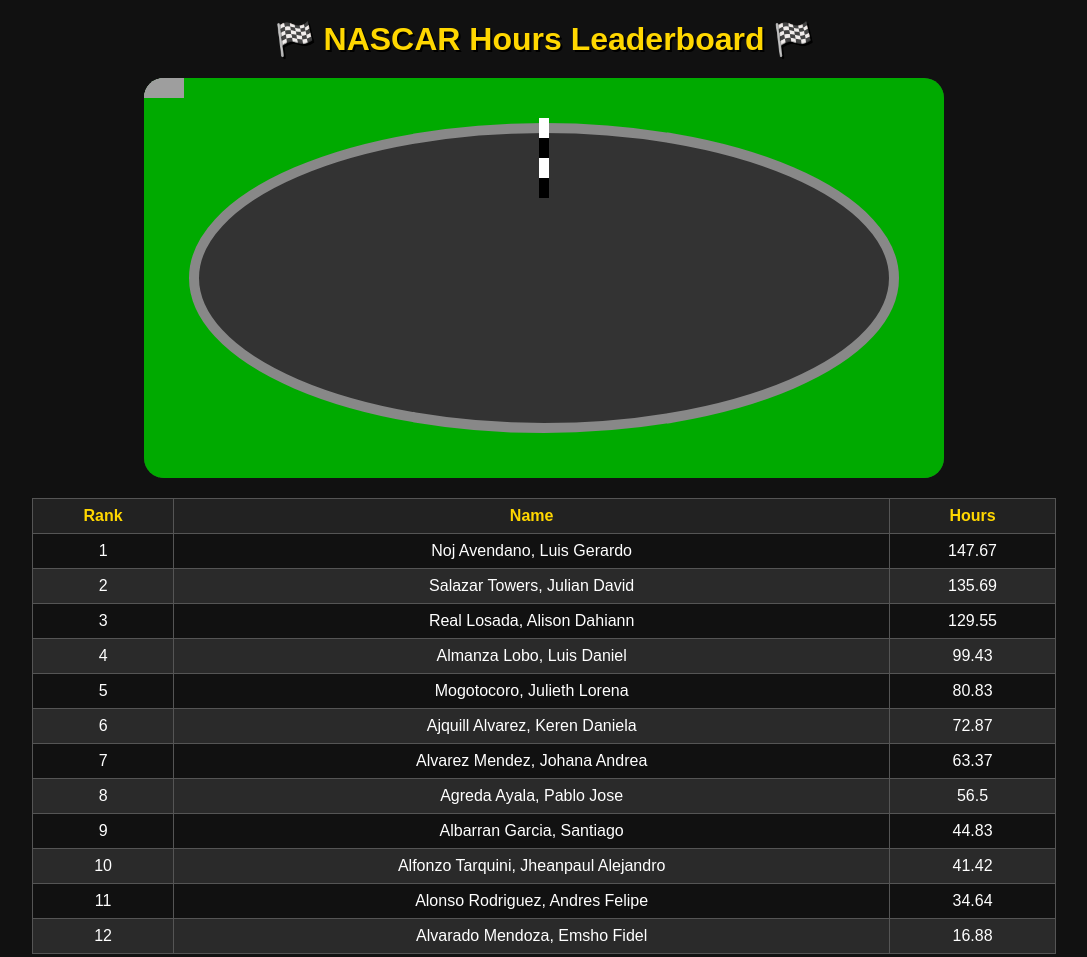
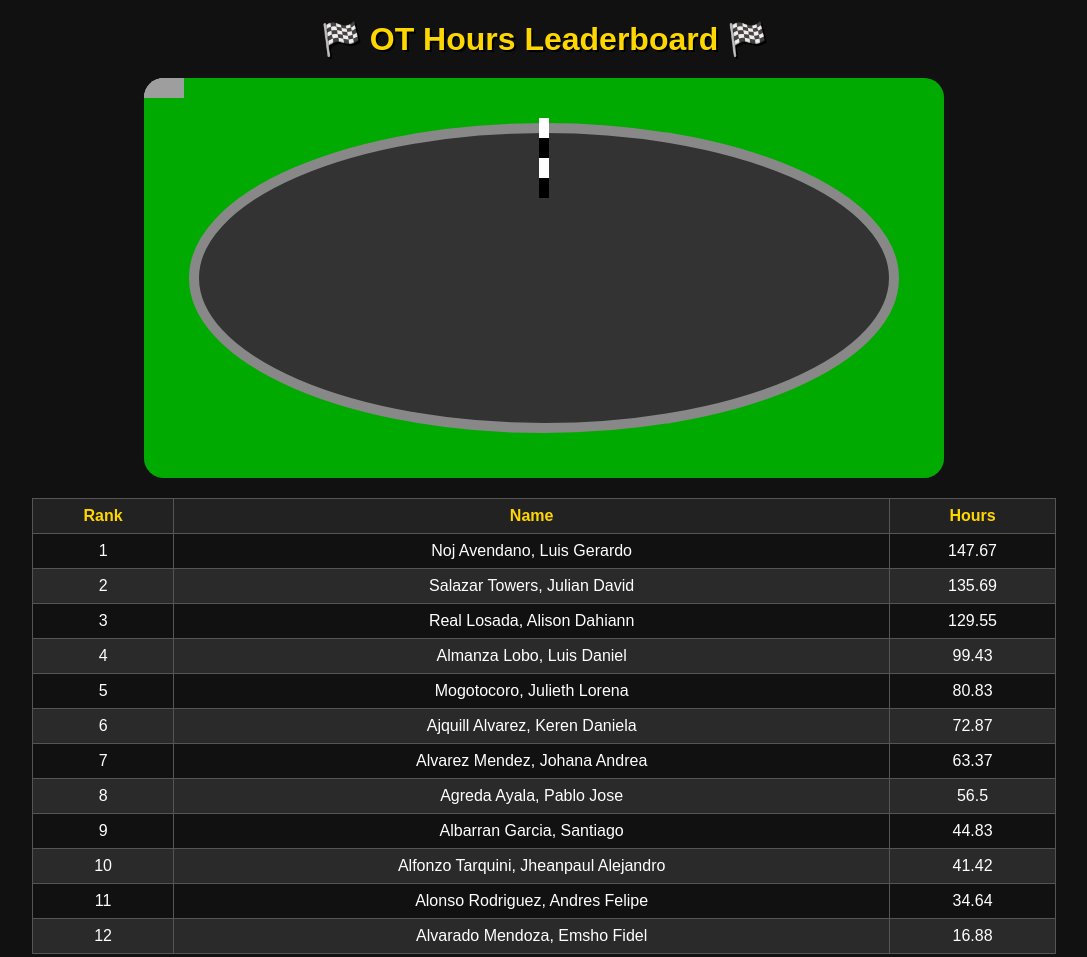
Before and after one commit to Theonesabove/Leaderboard, a plain HTML site: page index.html in a window 1280 px wide. Shown: the whole page, without its empty margins (96-1183 px from the left). Drawn offline with Linux system fonts and the light colour scheme; grey boxes are pictures that could not be loaded.

Commit message:
Update index.html

```diff
--- a/index.html
+++ b/index.html
@@ -2,7 +2,7 @@
 <html lang="en">
 <head>
   <meta charset="UTF-8">
-  <title>NASCAR Hours Leaderboard</title>
+  <title>OT Hours Leaderboard</title>
   <style>
     body {
       background: #111;
@@ -40,7 +40,7 @@
   </style>
 </head>
 <body>
-  <h1>🏁 NASCAR Hours Leaderboard 🏁</h1>
+  <h1>🏁 OT Hours Leaderboard 🏁</h1>
 
   <svg width="800" height="400" viewBox="0 0 800 400">
     <!-- Grass infield -->
```
